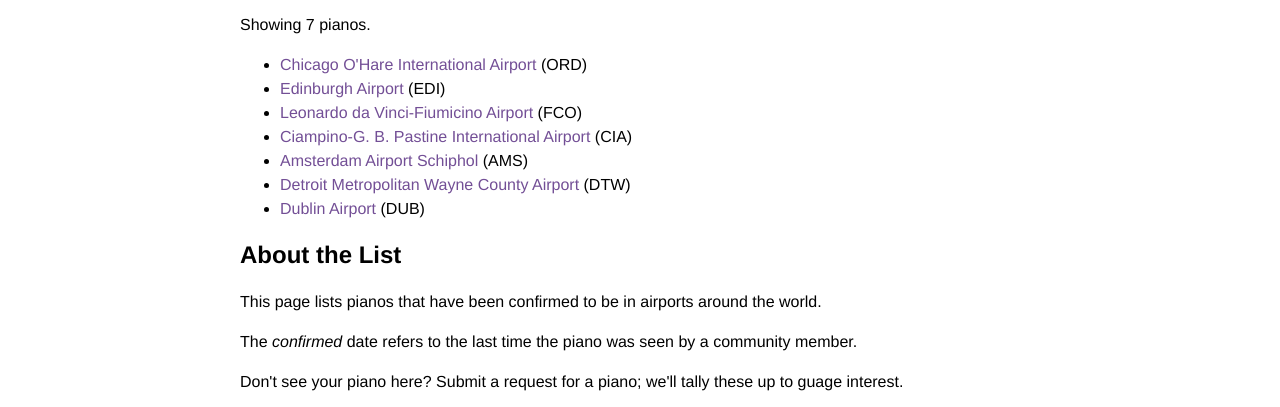
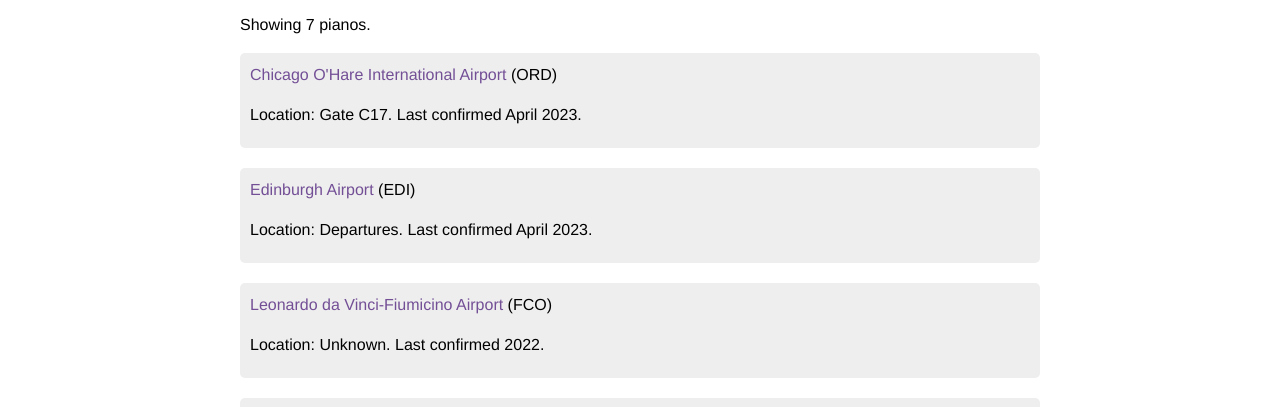
Before and after one commit to capjamesg/airport-pianos, an Eleventy site: page pianos.njk in a window 1280 px wide. Shown: the part 378-785 px from the top of the page. Built offline with nearby package versions, Linux system fonts and the light colour scheme; Eleventy itself is replaced by a stand-in of ours; files that its build step writes are made by us from their sources.

Commit message:
add styling to airport list page

```diff
--- a/airports-pages.njk
+++ b/airports-pages.njk
@@ -20,7 +20,7 @@ noHero: true
 <main>
     <p class="breadcrumbs"><a href="/">Airport Pianos</a> &gt; <a href="/pianos">Find a Piano</a> &gt; {{ airport.name }}</p>
 
-    <article class="h-entry h-geo">
+    <article class="h-entry h-geo h-review-aggregate">
         <aside>
             <div id="map"></div>
         </aside>
@@ -29,6 +29,10 @@ noHero: true
 
         <p>Latitude: <span class="p-latitude">{{ airport.lat }}</span></p>
         <p>Longitude: <span class="p-longitude">{{ airport.lon }}</span></p>
+
+        {% if airport.rating %}
+            <p>Reviews: <span class="p-count">{{ airport.reviews }}</span>: <span class="p-rating">{{ airport.rating }}</span>/<span class="p-best">5</span></p>
+        {% endif %}
 
         <h2 class="p-name">Pianos at {{ airport.name }}</h2>
 
--- a/pianos.njk
+++ b/pianos.njk
@@ -41,9 +41,26 @@ permalink: /pianos/
 
 <ul class="h-feed">
     {% for airport in airports %}
-    <li class="h-entry"><a href="/pianos/{{airport.iata}}" class="u-url p-name">{{airport.name}}</a> ({{airport.iata}})</li>
+    <li class="h-entry">
+        <a href="/pianos/{{airport.iata}}" class="u-url p-name">{{airport.name}}</a> ({{airport.iata}})
+        <p>Location: {{ airport.pianoShortLocation }}. {% if airport.lastConfirmed %}Last confirmed {{ airport.lastConfirmed }}.{% endif %}</p>
+    </li>
     {% endfor %}
 </ul>
+
+<style>
+    ul {
+        list-style-type: none;
+        padding: 0;
+    }
+    li {
+        background: #eee;
+        margin-bottom: 20px;
+        padding: 10px;
+        border-radius: 5px;
+        padding-bottom: 5px;
+    }
+</style>
 
 <h2>About the List</h2>
 
@@ -53,6 +70,6 @@ permalink: /pianos/
 
 <p>Don't see your piano here? Submit a request for a piano; we'll tally these up to guage interest.</p>
 
-<p>The data for this page is available as a <a href="/airports.json">JSON file</a>.</p>
+<p>The data for this page is available as a <a href="http://localhost:8080/_data/airports.json">JSON file</a>.</p>
 
 <p>For more airport pianos, check out <a href="https://pianos.pub">pianos.pub</a> and search for your local airport.</p>
```
